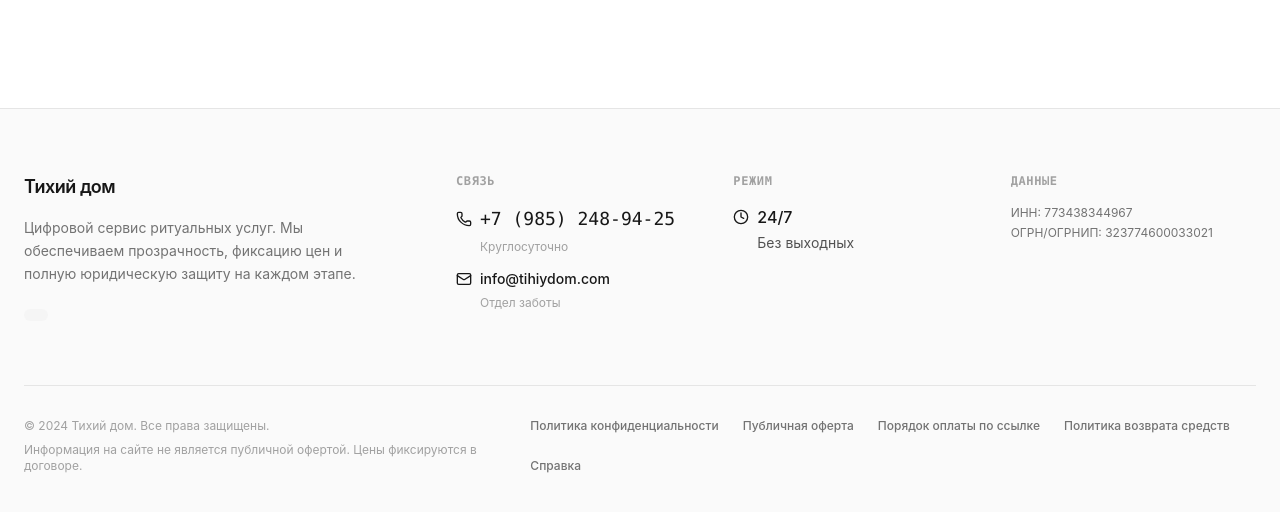
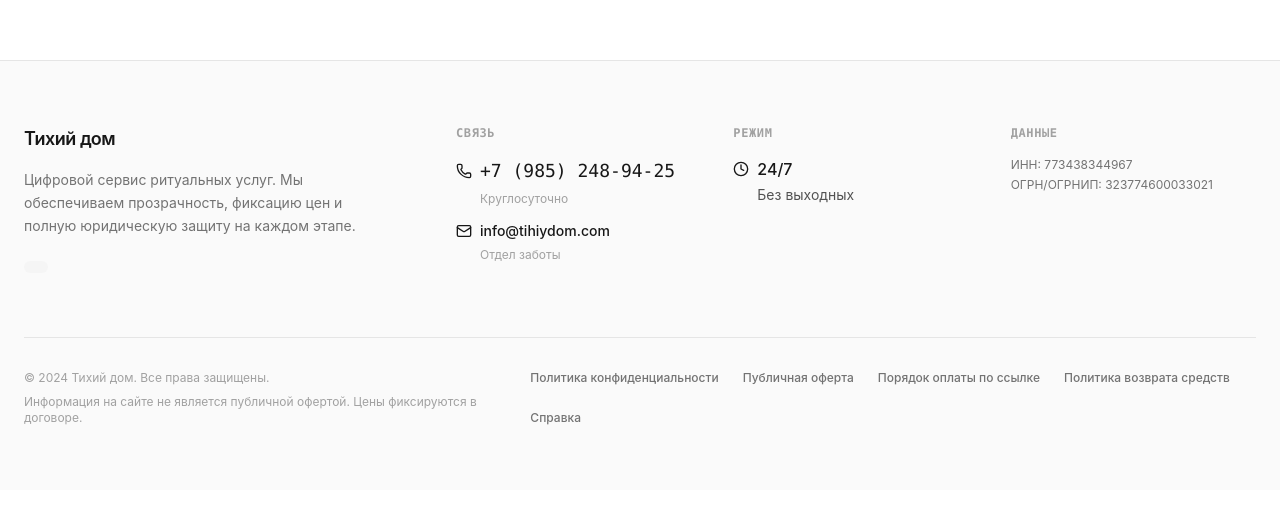
Before and after one commit to gorgerich/frontend, a Next.js app: page /checkout/mock/1 in a window 1280 px wide. Shown: the part 772-1284 px from the top of the page. After the commit the page ends 1262 px from the top, so only its background shows below. Built offline with nearby package versions, Linux system fonts and the light colour scheme; no server answers; the database is empty; a web font is replaced by a local one.

Commit message:
new email

```diff
--- a/app/components/Footer.tsx
+++ b/app/components/Footer.tsx
@@ -9,7 +9,7 @@ export function Footer() {
   const [helpOpen, setHelpOpen] = useState(false);
 
   return (
-    <footer className="w-full bg-neutral-50 border-t border-neutral-200 mt-20">
+    <footer className="w-full bg-neutral-50 border-t border-neutral-200 mt-8">
       <div className="max-w-7xl mx-auto px-6 py-16">
         <div className="grid grid-cols-1 md:grid-cols-12 gap-12 lg:gap-16">
           {/* Brand Column */}
--- a/app/components/StepperWorkflow.tsx
+++ b/app/components/StepperWorkflow.tsx
@@ -3525,7 +3525,7 @@ function formatRub(n: number) {
   // simplified workflow
   if (selectedPackageForSimplified) {
     return (
-      <div ref={containerRef} className="max-w-5xl mx-auto -translate-y-12 pb-32">
+      <div ref={containerRef} className="max-w-5xl mx-auto -translate-y-12 pb-12">
         <SimplifiedStepperWorkflow
           selectedPackage={selectedPackageForSimplified as any}
           onBack={() => {
@@ -3540,7 +3540,7 @@ function formatRub(n: number) {
   }
 
   return (
-    <div ref={containerRef} className="max-w-5xl mx-auto -translate-y-12 pb-32">
+    <div ref={containerRef} className="max-w-5xl mx-auto -translate-y-12 pb-12">
       <Card className="bg-white/10 backdrop-blur-2xl shadow-2xl rounded-3xl border border-white/30 relative">
         <CardHeader className="pb-4 pt-8 px-6 sm:px-8">
           <div className="absolute -top-5 right-8 z-50">
```
